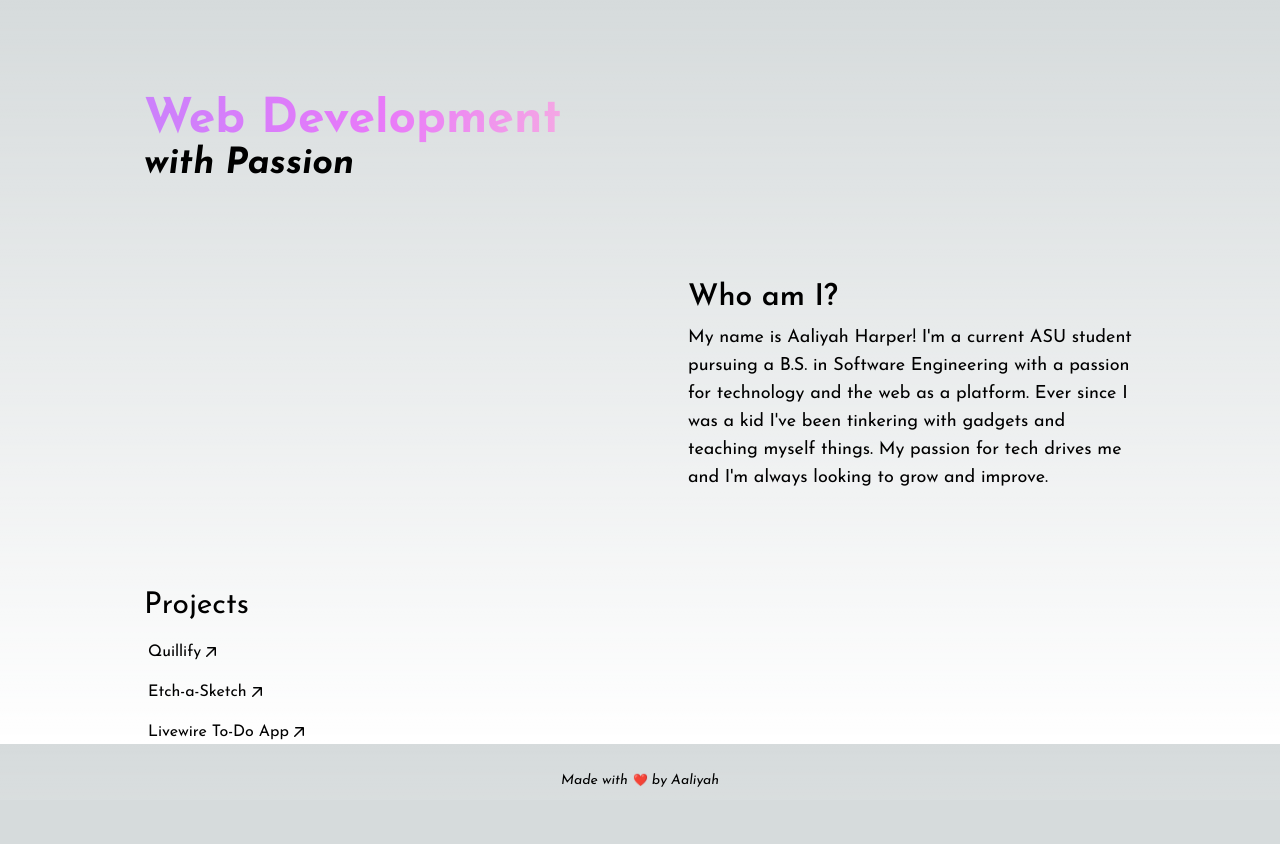
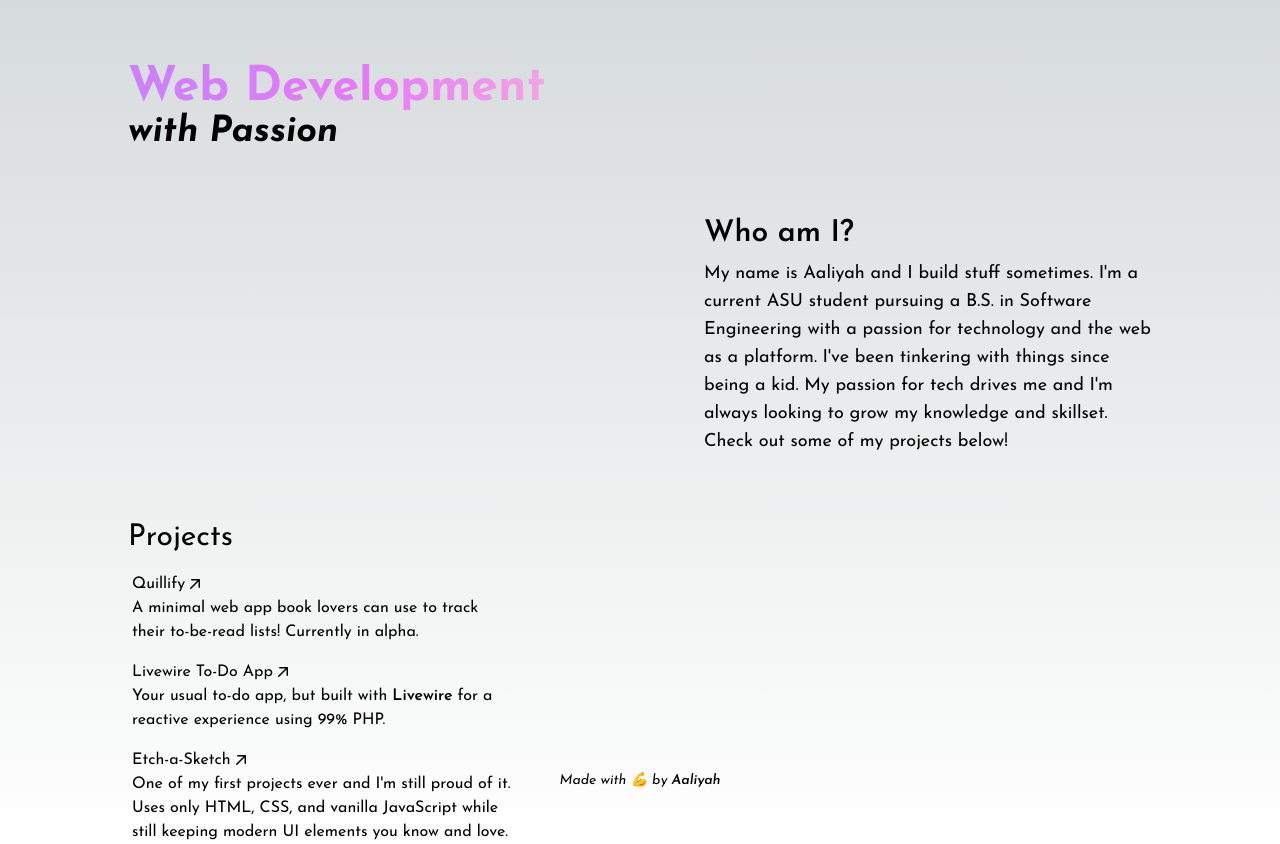
Before and after one commit to aileks/aileks.github.io, a Next.js app: page / in a window 1280 px wide. Before the commit the page ends 800 px from the top, so only its background shows below. Built offline with nearby package versions, Linux system fonts and the light colour scheme.

Commit message:
projects with links added

```diff
--- a/src/app/about/page.tsx
+++ /dev/null
@@ -1,143 +0,0 @@
-import Image from 'next/image';
-
-export default function About() {
-  return (
-    <div className="flex justify-center h-[80vh] items-center">
-      <div className="flex flex-col flex-1 justify-center h-full max-w-90 text-center items-center">
-        <div className="max-w-prose space-y-8">
-          {/* Heading */}
-          <h1 className="max-w-prose pb-3 my-auto text-center text-2xl font-bold">
-            Hi! I'm Aaliyah.
-          </h1>
-
-          {/* Skills */}
-          <section className="flex items-center">
-            <div className="h-auto justify-center w-full flex-wrap flex space-x-2">
-              <Image
-                className="invert"
-                width={32}
-                height={32}
-                src="img/linux.svg"
-                alt="Linux"
-              />
-
-              <Image
-                className="invert"
-                width={32}
-                height={32}
-                src="img/bash.svg"
-                alt="Bash"
-              />
-
-              <Image
-                className="invert"
-                width={32}
-                height={32}
-                src="img/html.svg"
-                alt="HTML"
-              />
-
-              <Image
-                className="invert"
-                width={32}
-                height={32}
-                src="img/css.svg"
-                alt="CSS"
-              />
-
-              <Image
-                className="invert"
-                width={32}
-                height={32}
-                src="img/javascript.svg"
-                alt="JavaScript"
-              />
-
-              <Image
-                className="invert"
-                width={32}
-                height={32}
-                src="img/typescript.svg"
-                alt="TypeScript"
-              />
-
-              <Image
-                className="invert"
-                width={32}
-                height={32}
-                src="img/php.svg"
-                alt="PHP"
-              />
-
-              <Image
-                className="invert"
-                width={32}
-                height={32}
-                src="img/java.svg"
-                alt="Java"
-              />
-
-              <Image
-                className="invert"
-                width={32}
-                height={32}
-                src="img/tailwindcss.svg"
-                alt="TailwindCSS"
-              />
-
-              <Image
-                className="invert"
-                width={32}
-                height={32}
-                src="img/node.svg"
-                alt="Node.js"
-              />
-
-              <Image
-                className="invert"
-                width={32}
-                height={32}
-                src="img/react.svg"
-                alt="React"
-              />
-
-              <Image
-                className="invert"
-                width={32}
-                height={32}
-                src="img/next.svg"
-                alt="Next.js"
-              />
-
-              <Image
-                className="invert"
-                width={32}
-                height={32}
-                src="img/vue.svg"
-                alt="Vue.js"
-              />
-
-              <Image
-                className="invert"
-                width={32}
-                height={32}
-                src="img/laravel.svg"
-                alt="Laravel"
-              />
-
-              <Image
-                className="invert"
-                width={32}
-                height={32}
-                src="img/mysql.svg"
-                alt="MySQL"
-              />
-            </div>
-          </section>
-
-          {/* About */}
-        </div>
-      </div>
-    </div>
-  );
-}
--- a/src/app/page.tsx
+++ b/src/app/page.tsx
@@ -2,7 +2,7 @@ import Link from 'next/link';
 
 export default function Home() {
   return (
-    <div className="flex flex-col mt-8 pt-8 px-4 w-full space-y-24">
+    <div className="flex flex-col w-full space-y-16 mt-8">
       <header>
         <h1 className="text-5xl font-bold mt-8 flex flex-col">
           <span className="bg-[linear-gradient(to_right,theme(colors.rose.400),theme(colors.rose.200),theme(colors.red.400),theme(colors.purple.400),theme(colors.fuchsia.400),theme(colors.rose.200),theme(colors.rose.400))] bg-[length:200%_auto] bg-clip-text text-transparent animate-gradient">
@@ -16,21 +16,22 @@ export default function Home() {
       <div className="about-container self-end max-w-md">
         <h2 className="text-3xl font-semibold mb-2">Who am I?</h2>
         <p className="text-lg text-left">
-          My name is Aaliyah Harper! I'm a current ASU student pursuing a B.S.
-          in Software Engineering with a passion for technology and the web as a
-          platform. Ever since I was a kid I've been tinkering with gadgets and
-          teaching myself things. My passion for tech drives me and I'm always
-          looking to grow and improve.
+          My name is Aaliyah and I build stuff sometimes. I'm a current ASU
+          student pursuing a B.S. in Software Engineering with a passion for
+          technology and the web as a platform. I've been tinkering with things
+          since being a kid. My passion for tech drives me and I'm always
+          looking to grow my knowledge and skillset. Check out some of my
+          projects below!
         </p>
       </div>
 
-      <div className="projects-container">
+      <div className="projects-container w-96">
         <ul className="space-y-4">
           <h2 className="text-3xl">Projects</h2>
 
           <li className="ml-1">
             <Link
-              href="#"
+              href="https://www.quillify-app.com/"
               className="hover:underline hover:font-bold flex items-center"
             >
               Quillify
@@ -38,7 +39,7 @@ export default function Home() {
                 xmlns="http://www.w3.org/2000/svg"
                 viewBox="0 0 20 20"
                 fill="currentColor"
-                class="w-5 h-5"
+                className="w-5 h-5"
               >
                 <path
                   fill-rule="evenodd"
@@ -47,19 +48,23 @@ export default function Home() {
                 />
               </svg>
             </Link>
+            <p>
+              A minimal web app book lovers can use to track their to-be-read
+              lists! Currently in alpha.
+            </p>
           </li>
 
           <li className="ml-1">
             <Link
-              href="#"
+              href="https://github.com/aileks/livewire-todo"
               className="hover:underline hover:font-bold flex items-center"
             >
-              Etch-a-Sketch
+              Livewire To-Do App
               <svg
                 xmlns="http://www.w3.org/2000/svg"
                 viewBox="0 0 20 20"
                 fill="currentColor"
-                class="w-5 h-5"
+                className="w-5 h-5"
               >
                 <path
                   fill-rule="evenodd"
@@ -68,19 +73,29 @@ export default function Home() {
                 />
               </svg>
             </Link>
+            <p>
+              Your usual to-do app, but built with{' '}
+              <Link
+                href="https://livewire.laravel.com/"
+                className="font-semibold hover:underline"
+              >
+                Livewire
+              </Link>{' '}
+              for a reactive experience using 99% PHP.
+            </p>
           </li>
 
           <li className="ml-1">
             <Link
-              href="#"
+              href="https://github.com/aileks/etch-a-sketch"
               className="hover:underline hover:font-bold flex items-center"
             >
-              Livewire To-Do App
+              Etch-a-Sketch
               <svg
                 xmlns="http://www.w3.org/2000/svg"
                 viewBox="0 0 20 20"
                 fill="currentColor"
-                class="w-5 h-5"
+                className="w-5 h-5"
               >
                 <path
                   fill-rule="evenodd"
@@ -89,14 +104,25 @@ export default function Home() {
                 />
               </svg>
             </Link>
+            <p>
+              One of my first projects ever and I'm still proud of it. Uses only
+              HTML, CSS, and vanilla JavaScript while still keeping modern UI
+              elements you know and love.
+            </p>
           </li>
         </ul>
       </div>
 
       <footer className="absolute bottom-0 pb-2 self-center">
-        <span className="text-sm italic">Made with</span>{' '}
-        <span className="text-xs">❤️ </span>
-        <span className="text-sm italic">by Aaliyah</span>
+        <span className="text-sm italic">Made with 💪 by </span>
+        <span className="text-sm italic">
+          <Link
+            href="https://github.com/aileks"
+            className=" hover:underline font-semibold"
+          >
+            Aaliyah
+          </Link>
+        </span>
       </footer>
     </div>
   );
--- a/src/app/projects/page.tsx
+++ /dev/null
@@ -1,39 +0,0 @@
-interface Project {
-  id: number;
-  title: string;
-  description: string;
-}
-
-// Placeholder data
-const projects: Project[] = [
-  {
-    id: 1,
-    title: 'Project 1',
-    description: 'This is a description for Project 1',
-  },
-  {
-    id: 2,
-    title: 'Project 2',
-    description: 'This is a description for Project 2',
-  },
-  {
-    id: 3,
-    title: 'Project 3',
-    description: 'This is a description for Project 3',
-  },
-];
-
-export default function Projects() {
-  return (
-    <main className="flex flex-col justify-center items-center">
-      <h1>Projects</h1>
-      <ul>
-        {projects.map((project) => (
-          <li key={project.id}>
-            <a href={`/projects/${project.id}`}>{project.title}</a>
-          </li>
-        ))}
-      </ul>
-    </main>
-  );
-}
```
